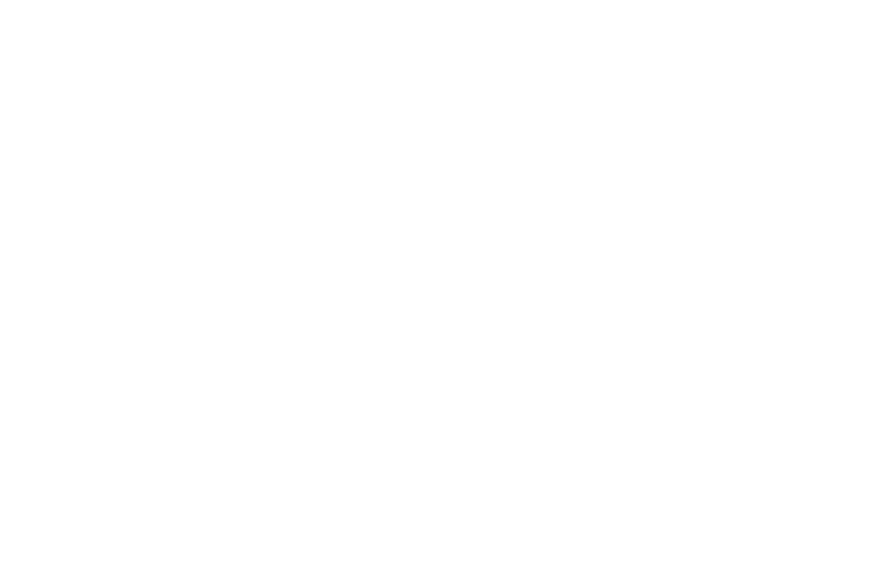
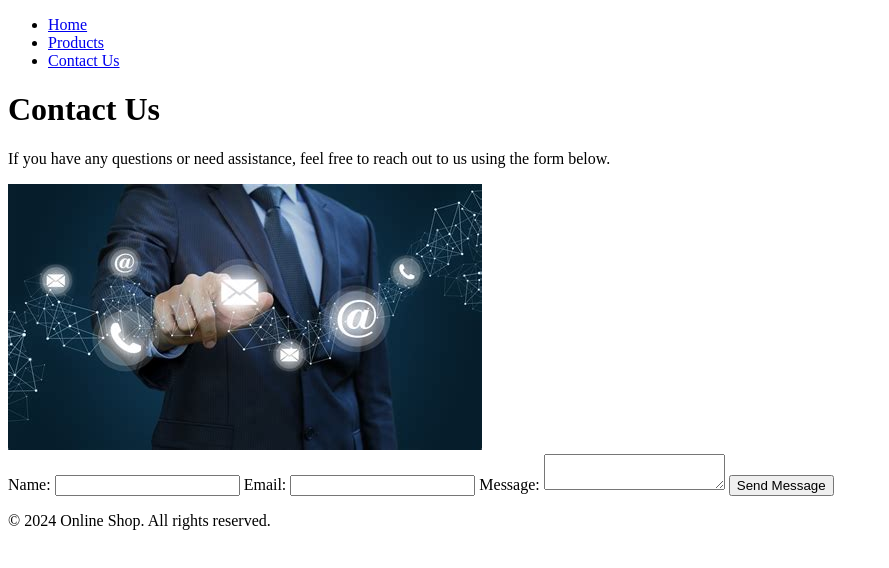
Before and after one commit to Sihab008/mis455_mid_2022101, a plain HTML site: page mis455_mid_2022101/contact.html in a window 1280 px wide. Shown: the whole page, without its empty margins (0-889 px from the left). Drawn offline with Linux system fonts and the light colour scheme.

Commit message:
Add files via upload

```diff
--- a/mis455_mid_2022101/contact.html
+++ b/mis455_mid_2022101/contact.html
@@ -0,0 +1,42 @@
+<!DOCTYPE html>
+<html lang="en">
+<head>
+    <meta charset="UTF-8">
+    <meta name="viewport" content="width=device-width, initial-scale=1.0">
+    <title>Contact Us - Online Shop</title>
+    <link rel="stylesheet" href="styles.css">
+    <link href="https://fonts.googleapis.com/css2?family=Roboto&family=Open+Sans&display=swap" rel="stylesheet">
+</head>
+<body>
+    <!-- Name: Sihab Saharier ID: 2022101 -->
+    <header>
+        <nav>
+            <ul>
+                <li><a href="index.html">Home</a></li>
+                <li><a href="products.html">Products</a></li>
+                <li><a href="contact.html">Contact Us</a></li>
+            </ul>
+        </nav>
+    </header>
+    <main class="contact">
+        <h1>Contact Us</h1>
+        <p>If you have any questions or need assistance, feel free to reach out to us using the form below.</p>
+        <img src="images/contact.jpg" alt="Contact Us">
+        <form>
+            <label for="name">Name:</label>
+            <input type="text" id="name" name="name">
+
+            <label for="email">Email:</label>
+            <input type="email" id="email" name="email">
+
+            <label for="message">Message:</label>
+            <textarea id="message" name="message"></textarea>
+
+            <button type="submit">Send Message</button>
+        </form>
+    </main>
+    <footer>
+        <p>&copy; 2024 Online Shop. All rights reserved.</p>
+    </footer>
+</body>
+</html>
```
Also changed, not shown: mis455_mid_2022101/products.html (+39 -0 lines), mis455_mid_2022101/images/contact.jpg (added), mis455_mid_2022101/images/product 3.jpg (added), mis455_mid_2022101/images/product1.jpg (added), mis455_mid_2022101/images/product2.jpg (added).
